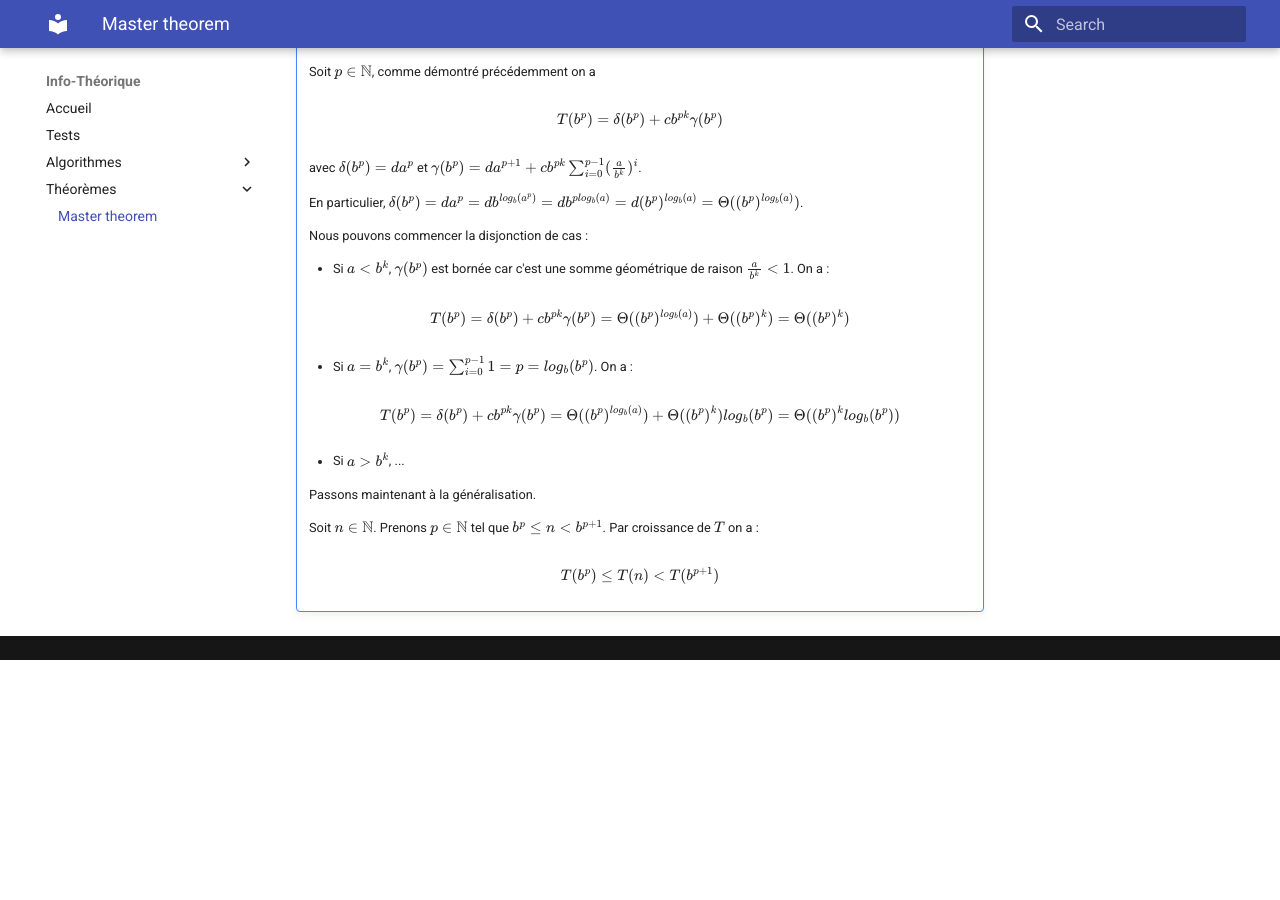
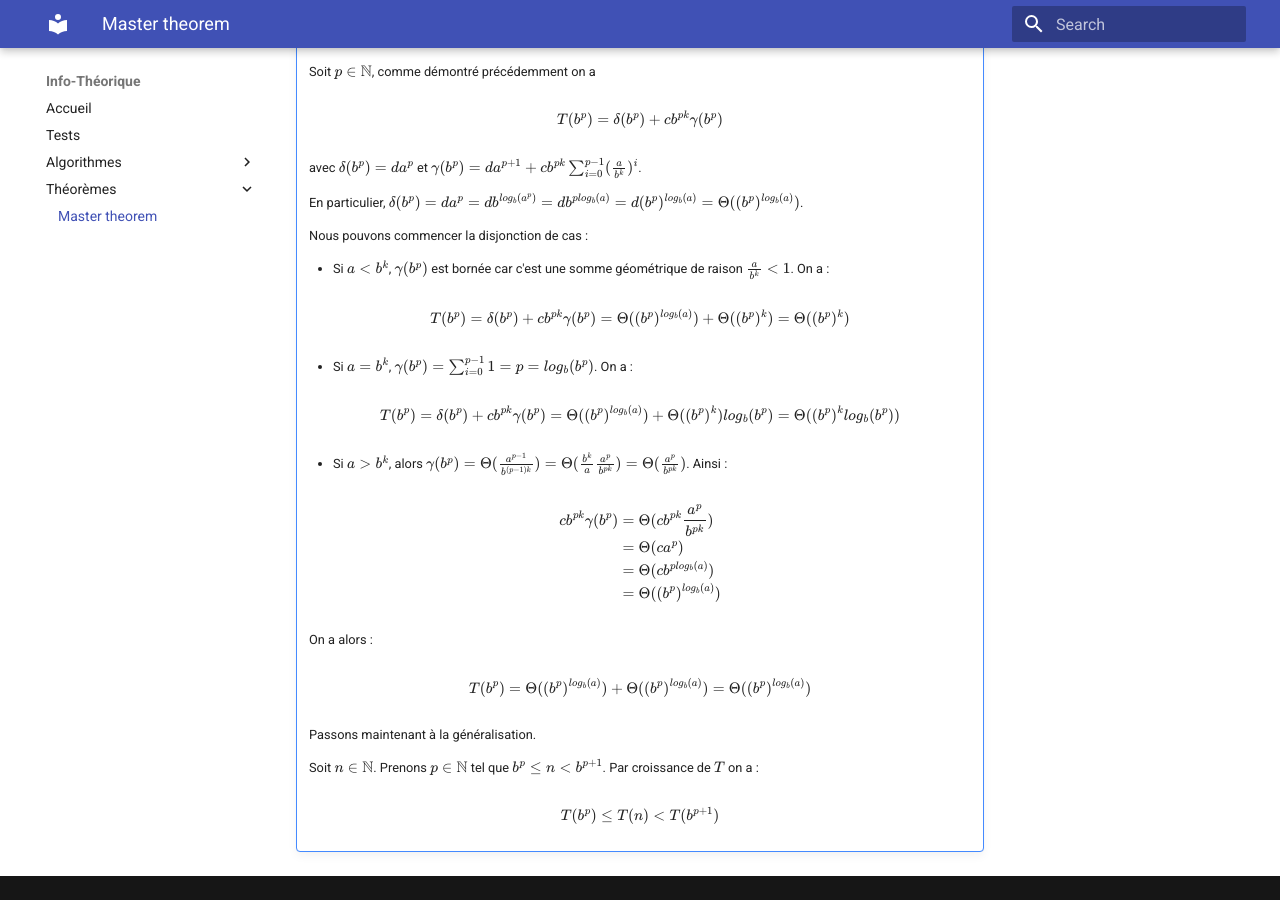
Before and after one commit to CodeByElie/Info-Theorique, an MkDocs documentation site: the page built from docs/Théorèmes/Master_theorem.md, in a window 1280 px wide and 900 px high, scrolled down 1770 px. Built offline with MkDocs 1.6.1 and Material for MkDocs 9.7.7, drawn with Linux system fonts in a browser that asks for light colours; before the commit the page ends 2430 px from its top, so only the background shows below that; some of the changed lines change nothing that is shown.

Commit message:
Si. a > b^k master_theorem

```diff
--- a/docs/Théorèmes/Master_theorem.md
+++ b/docs/Théorèmes/Master_theorem.md
@@ -89,7 +89,23 @@ Pour l'instant, considérons le cas où $f$ est une fonction polynomiale de la f
     T(b^p)=\delta(b^p)+cb^{pk}\gamma(b^p)=\Theta((b^p)^{log_b(a)})+\Theta((b^p)^{k})log_b(b^p)=\Theta((b^p)^{k}log_b(b^p))
     $$
 
-    - Si $a>b^k$, ...
+    - Si $a>b^k$, alors $\gamma(b^p)=\Theta(\frac{a^{p-1}}{b^{(p-1)k}})=\Theta(\frac{b^k}{a}\frac{a^p}{b^{pk}})=\Theta(\frac{a^p}{b^{pk}})$. Ainsi :
+
+    $$
+    \begin{align}
+    cb^{pk}\gamma(b^p) & = \Theta(cb^{pk}\frac{a^p}{b^{pk}})\\
+    & = \Theta(ca^p)\\
+    & = \Theta(cb^{plog_b(a)})\\
+    & = \Theta((b^p)^{log_b(a)})\\
+    \end{align}
+    $$
+
+    On a alors :
+
+    $$
+    T(b^p)=\Theta((b^p)^{log_b(a)})+\Theta((b^p)^{log_b(a)})=\Theta((b^p)^{log_b(a)})
+    $$
+
 
     Passons maintenant à la généralisation.
 
```
